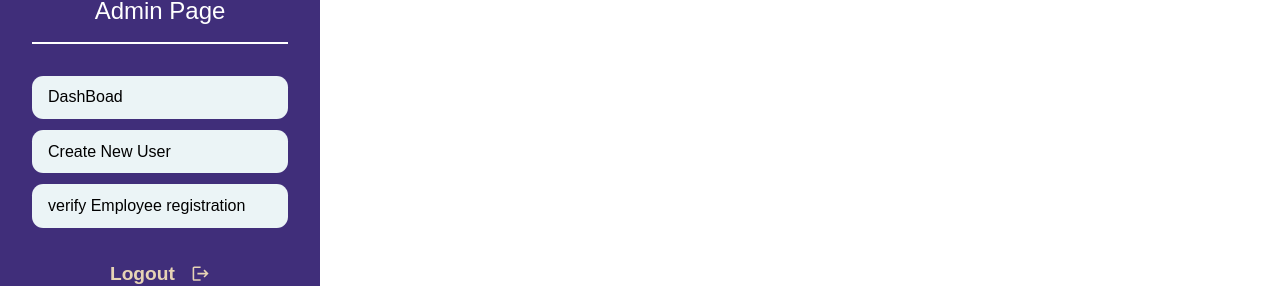
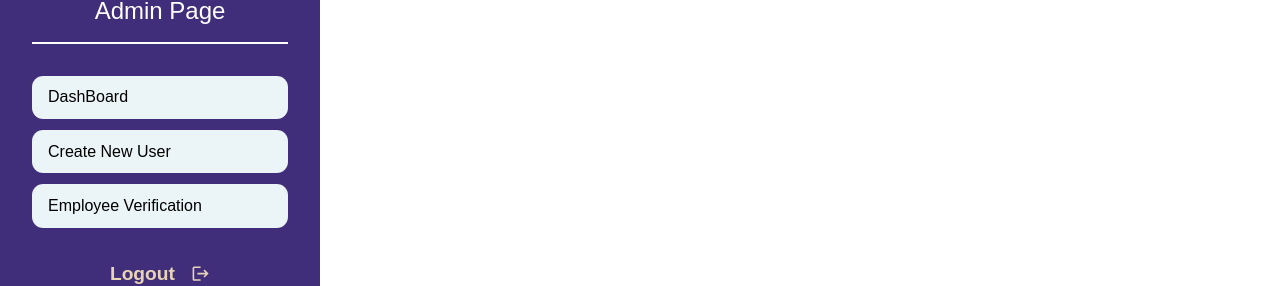
Before and after one commit to Soumya78bhal/AllowanceSystem, a React (Create React App) app in the folder Frontend/: page /admin in a window 1280 px wide. Shown: the part 148-434 px from the top of the page. Built offline with nearby package versions, Linux system fonts and the light colour scheme.

Commit message:
Update AdminSidebar.jsx

```diff
--- a/Frontend/src/Admin/AdminSidebar.jsx
+++ b/Frontend/src/Admin/AdminSidebar.jsx
@@ -34,13 +34,13 @@ const AdminSidebar = () => {
             <h2 onClick={() => { navigate("/admin/homePage"); closeSidebar(); }}>Admin Page</h2>
             <ul>
               <li>
-                <NavLink to="/admin/dashboad" onClick={closeSidebar}>DashBoad</NavLink>
+                <NavLink to="/admin/dashboad" onClick={closeSidebar}>DashBoard</NavLink>
               </li>
               <li>
                 <NavLink to="/admin/createUser" onClick={closeSidebar}>Create New User</NavLink>
               </li>
               <li>
-                <NavLink to="/admin/verifyEmployee" onClick={closeSidebar}>verify Employee registration</NavLink>
+                <NavLink to="/admin/verifyEmployee" onClick={closeSidebar}>Employee Verification</NavLink>
               </li>
             </ul>
             <button className="logoutbtn" onClick={handleLogout}>
```
